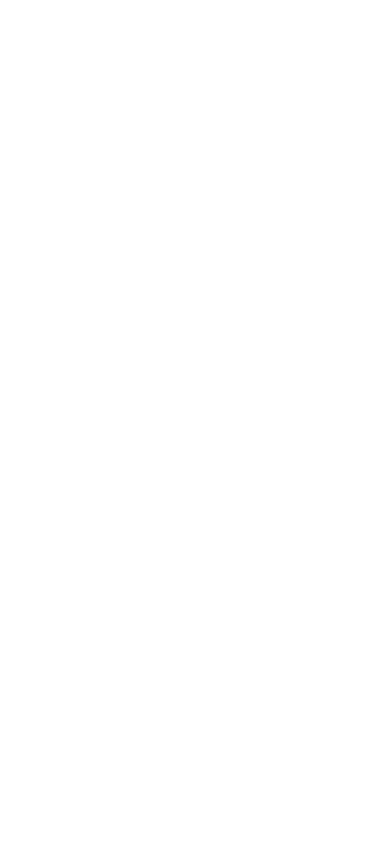
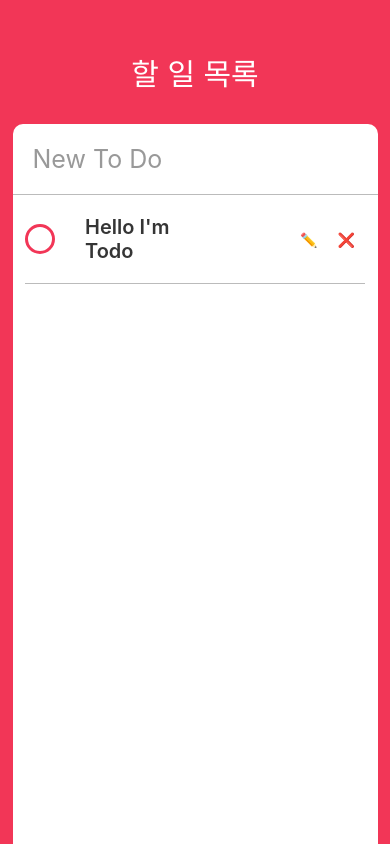
Before and after one commit to Ikalli/todoapp, a React Native app: screen / in a window 390 px wide. Built offline with nearby package versions, Linux system fonts and the light colour scheme.

Commit message:
#9 Saving To Dos part One

```diff
--- a/App.js
+++ b/App.js
@@ -11,17 +11,48 @@ import {
 } from 'react-native';
 import { AppLoading } from 'expo';
 import Todo from './Todo';
+import uuidv1 from 'uuid/v1';
 
 const { height, width } = Dimensions.get('window');
 
 export default function App() {
 
-  const [ todo, setTodo ] = useState('');
+  const [ newTodo, setNewTodo ] = useState('');
+  const [ todos, setTodos ] = useState('');
   const [ loaderTodos, setLoaderTodos ] = useState(false);
+
+  useEffect(() => {
+    setLoaderTodos(true);
+  });
 
   if(!loaderTodos){
     return <AppLoading />
-  }
+  };
+
+  const addTodo = () => {
+    if(newTodo !== '') {
+      setTodos(prevTodos => {
+        const ID = uuidv1();
+        const newTodoObject = {
+          [ID]: {
+            id: ID,
+            isCompleted: false,
+            text: newTodo,
+            createdAt: Date.now()
+          },
+        };
+        const updatetodos = {
+          ...prevTodos,
+          toDos: {
+            ...prevTodos.toDos,
+            ...newTodoObject
+          }
+        };
+        return { ...updatetodos };
+      });
+    };
+    setNewTodo('');
+  };
 
   return (
     <View style={styles.container}>
@@ -31,11 +62,12 @@ export default function App() {
         <TextInput
           style={styles.input}
           placeholder={'New To Do'}
-          value={todo}
-          onChangeText={(text) => setTodo(text)}
+          value={newTodo}
+          onChangeText={(text) => setNewTodo(text)}
           placeholderTextColor={'#999'}
           returnKeyType={'done'}
           autoCorrect={false}
+          onSubmitEditing={addTodo}
         />
         <ScrollView contentContainerStyle={styles.toDos}>
           <Todo text={"Hello I'm Todo"}/>
```
